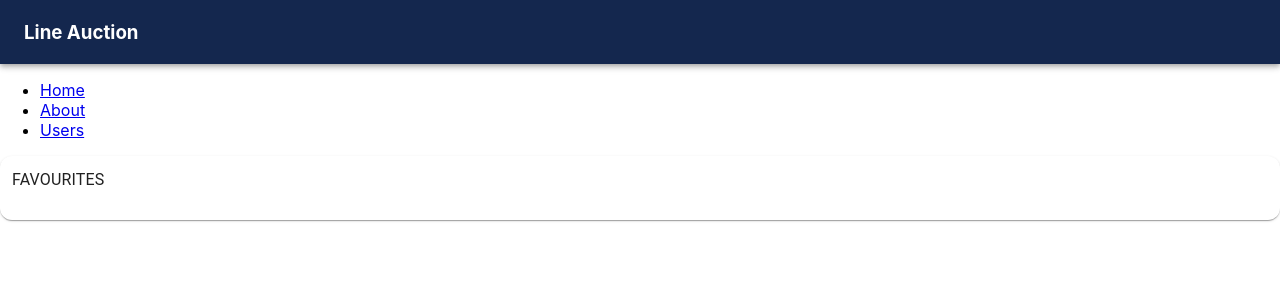
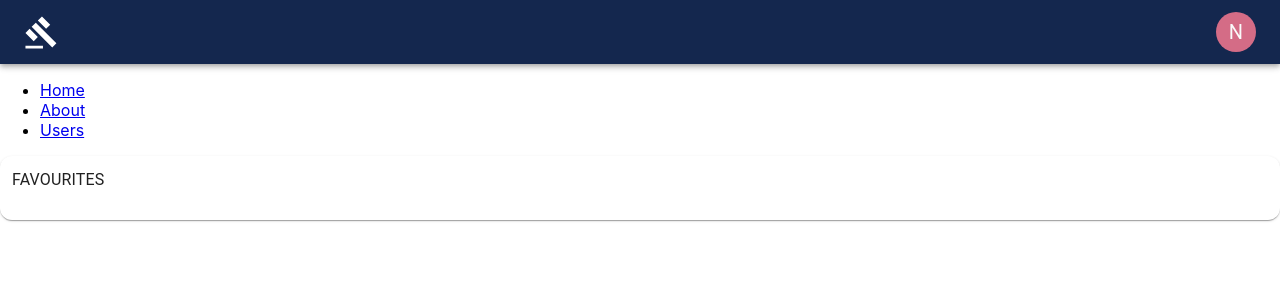
Before and after one commit to yooooyyooooy/line_auction, a React (Create React App) app: page / in a window 1280 px wide. Shown: the top 300 px of the page. Built offline with nearby package versions, Linux system fonts and the light colour scheme.

Commit message:
add : appbar

```diff
--- a/src/components/Navbar.js
+++ b/src/components/Navbar.js
@@ -1,12 +1,17 @@
 import React from "react"
-import {AppBar,Toolbar,Menu} from "@material-ui/core"
+import {AppBar,Toolbar,Avatar,Icon,Container} from "@material-ui/core"
 import colors from "../styles/colors.js"
+import GavelIcon from '@material-ui/icons/Gavel';
+
 
 export default function Navbar() {
     return (
         <AppBar style={{backgroundColor:colors.darkBlue}} position="sticky">
-            <Toolbar>
-                <h3>Line Auction</h3>
+            <Toolbar style={{justifyContent:"space-between"}}>
+                <GavelIcon fontSize="large"/>
+                <Avatar style={{backgroundColor : colors.darkPink}}>
+                    N
+                </Avatar>
             </Toolbar>
         </AppBar>
     )
--- a/src/components/OngoingCard.js
+++ b/src/components/OngoingCard.js
@@ -1,7 +1,7 @@
 import React from "react"
 
 //Components
-import {Box, Card , List,Typography} from "@material-ui/core"
+import {Box, List,Typography} from "@material-ui/core"
 import RoundPaper from "./RoundPaper"
 
 function OngoingCard(){
```
Also changed, not shown: src/pages/Home.js (deleted, +0 -21 lines).
